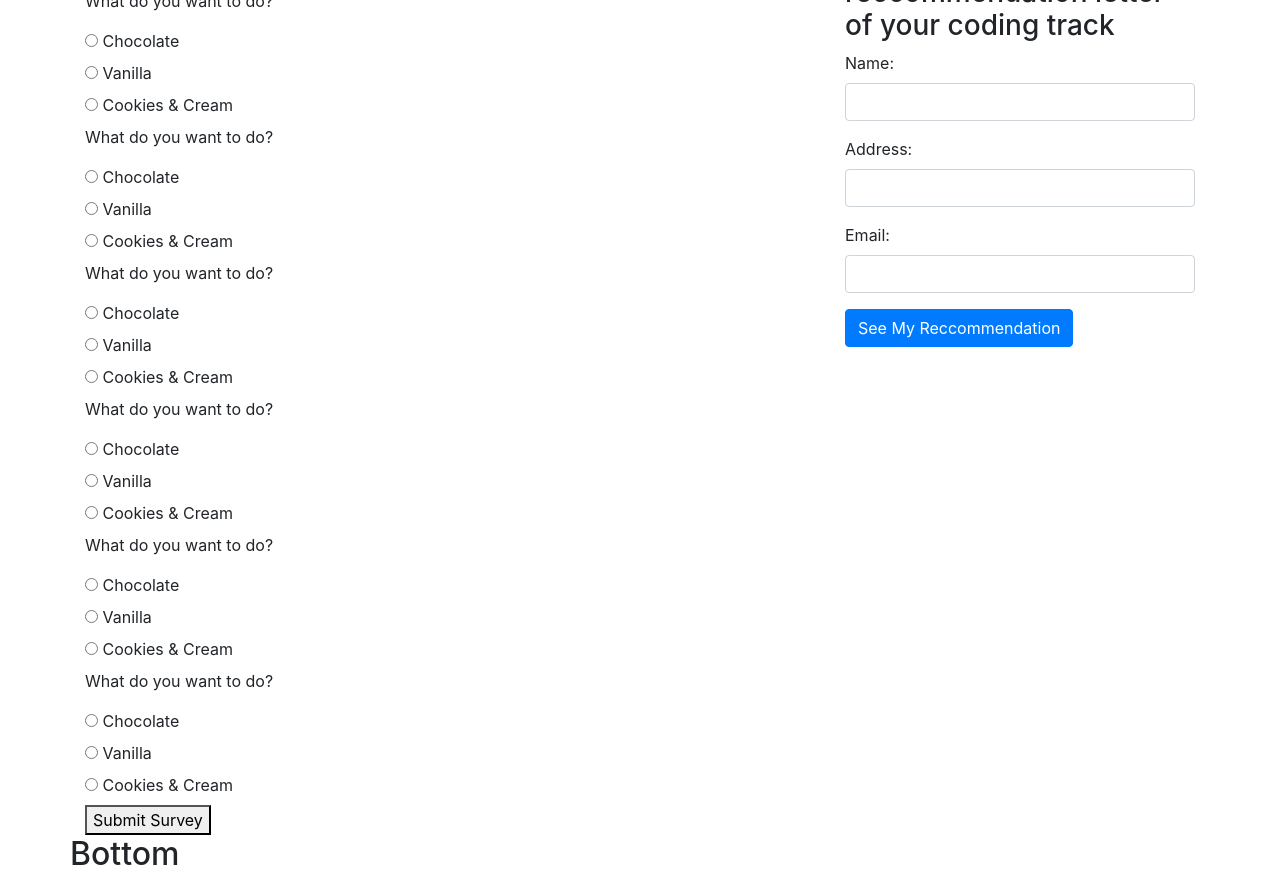
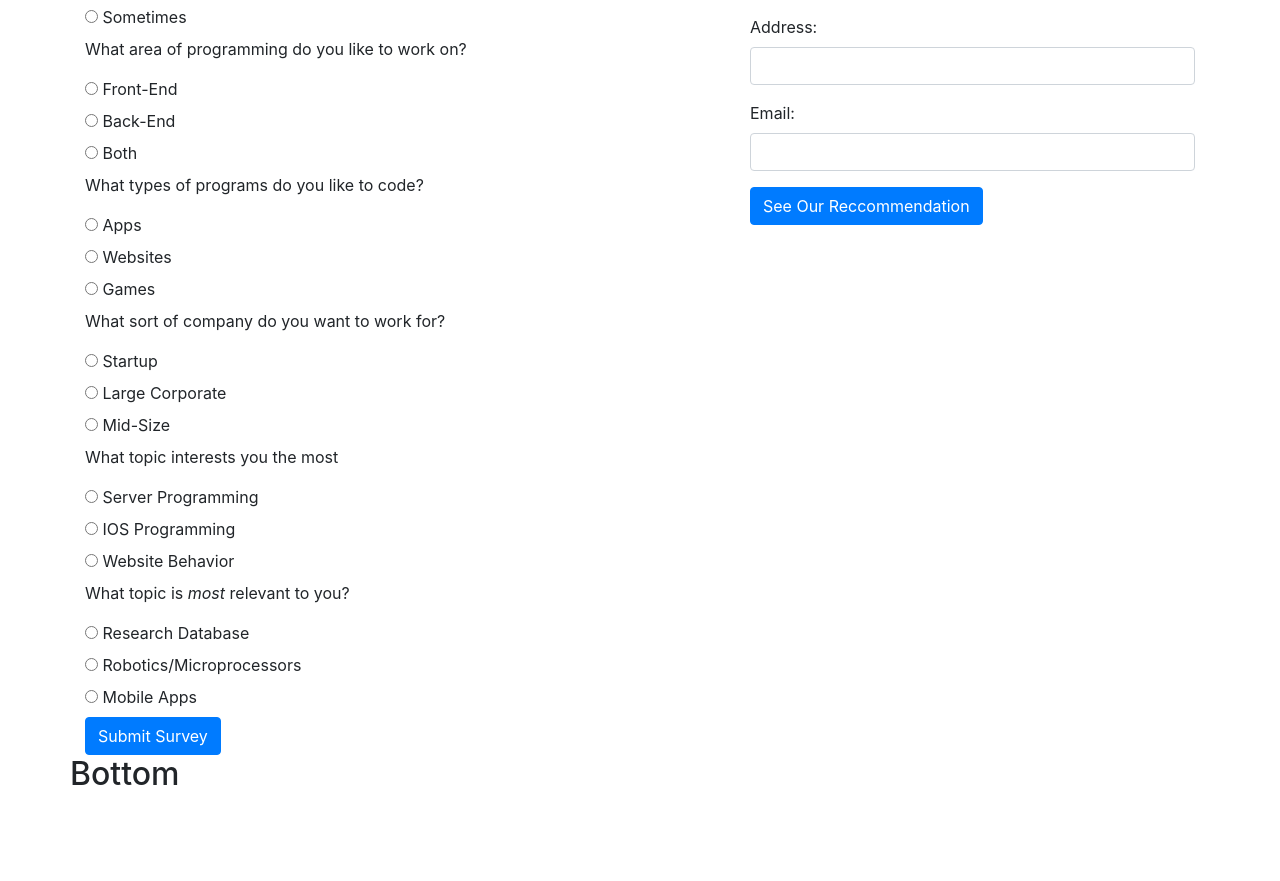
Before and after one commit to nelsonsbrian/track-suggester, a plain HTML site: page index.html in a window 1280 px wide. Shown: the part 717-1598 px from the top of the page. After the commit the page ends 1518 px from the top, so only its background shows below. Drawn offline with Linux system fonts and the light colour scheme.

Commit message:
add content to survey questions

```diff
--- a/index.html
+++ b/index.html
@@ -15,7 +15,7 @@
     <p>Take a survey below to see what coding track fits you best</p>
 
     <div class="row">
-      <div class="col-md-8">
+      <div class="col-md-7">
         <div class="row">
           <h2>Ruby/Rails</h2>
           <p>Lorem ipsum dolor sit amet, consectetur adipiscing elit, sed do eiusmod tempor incididunt ut labore et dolore magna aliqua. Amet est placerat in egestas erat. Quis imperdiet massa tincidunt nunc pulvinar sapien et ligula. Lectus urna duis convallis convallis tellus id interdum velit. Id consectetur purus ut faucibus.</p>
@@ -29,7 +29,8 @@
           <p>Lorem ipsum dolor sit amet, consectetur adipiscing elit, sed do eiusmod tempor incididunt ut labore et dolore magna aliqua. Ut diam quam nulla porttitor. Eu non diam phasellus vestibulum lorem sed risus. Enim ut tellus elementum sagittis. Ut diam quam nulla porttitor.</p>
         </div>
       </div>
-      <div class="col-md-4">
+
+      <div class="col-md-5">
         <h3>Why choosing a track matters:</h3>
         <p class="indentable">Lorem ipsum dolor sit amet, consectetur adipiscing elit, sed do eiusmod tempor incididunt ut labore et dolore magna aliqua. Et odio pellentesque diam volutpat. Ornare massa eget egestas purus viverra. Vitae justo eget magna fermentum iaculis eu non diam phasellus. Malesuada nunc vel risus commodo.<br><br></p>
         <p class="indentable">Lorem ipsum dolor sit amet, consectetur adipiscing elit, sed do eiusmod tempor incididunt ut labore et dolore magna aliqua. Lorem sed risus ultricies tristique nulla aliquet enim tortor. Suspendisse sed nisi lacus sed. Turpis egestas integer eget aliquet nibh praesent tristique. Eu nisl nunc mi ipsum faucibus vitae. Amet commodo nulla facilisi nullam vehicula ipsum a. Ornare massa eget egestas purus.</p>
@@ -38,141 +39,141 @@
 
 
     <div class="row">
-      <div class="col-md-8">
+      <div class="col-md-7">
         <h2>Survey</h2>
         <!-- Question -->
-        <p class="survey-question">What do you want to do?</p>
+        <p class="survey-question">Do you like working in pair/small groups?</p>
         <div class="radio">
           <label>
             <input type="radio" name="quest1" value="11">
-            Chocolate
+            Yes
           </label>
         </div>
         <div class="radio">
           <label>
             <input type="radio" name="quest1" value="21">
-            Vanilla
+            No
           </label>
         </div>
         <div class="radio">
           <label>
             <input type="radio" name="quest1" value="31">
-            Cookies & Cream
+            Sometimes
           </label>
         </div>
 
         <!-- Question -->
-        <p class="survey-question">What do you want to do?</p>
+        <p class="survey-question">What area of programming do you like to work on?</p>
         <div class="radio">
           <label>
             <input type="radio" name="quest2" value="11">
-            Chocolate
+            Front-End
           </label>
         </div>
         <div class="radio">
           <label>
             <input type="radio" name="quest2" value="21">
-            Vanilla
+            Back-End
           </label>
         </div>
         <div class="radio">
           <label>
             <input type="radio" name="quest2" value="31">
-            Cookies & Cream
+            Both
           </label>
         </div>
 
         <!-- Question -->
-        <p class="survey-question">What do you want to do?</p>
+        <p class="survey-question">What types of programs do you like to code?</p>
         <div class="radio">
           <label>
             <input type="radio" name="quest3" value="11">
-            Chocolate
+            Apps
           </label>
         </div>
         <div class="radio">
           <label>
             <input type="radio" name="quest3" value="21">
-            Vanilla
+            Websites
           </label>
         </div>
         <div class="radio">
           <label>
             <input type="radio" name="quest3" value="31">
-            Cookies & Cream
+            Games
           </label>
         </div>
 
         <!-- Question -->
-        <p class="survey-question">What do you want to do?</p>
+        <p class="survey-question">What sort of company do you want to work for?</p>
         <div class="radio">
           <label>
             <input type="radio" name="quest4" value="11">
-            Chocolate
+            Startup
           </label>
         </div>
         <div class="radio">
           <label>
             <input type="radio" name="quest4" value="21">
-            Vanilla
+            Large Corporate
           </label>
         </div>
         <div class="radio">
           <label>
             <input type="radio" name="quest4" value="31">
-            Cookies & Cream
+            Mid-Size
           </label>
         </div>
 
         <!-- Question -->
-        <p class="survey-question">What do you want to do?</p>
+        <p class="survey-question">What topic interests you the most</p>
         <div class="radio">
           <label>
             <input type="radio" name="quest5" value="11">
-            Chocolate
+            Server Programming
           </label>
         </div>
         <div class="radio">
           <label>
             <input type="radio" name="quest5" value="21">
-            Vanilla
+            IOS Programming
           </label>
         </div>
         <div class="radio">
           <label>
             <input type="radio" name="quest5" value="31">
-            Cookies & Cream
+            Website Behavior
           </label>
         </div>
 
         <!-- Question -->
-        <p class="survey-question">What do you want to do?</p>
+        <p class="survey-question">What topic is <em>most</em> relevant to you?</p>
         <div class="radio">
           <label>
             <input type="radio" name="quest6" value="41">
-            Chocolate
+            Research Database
           </label>
         </div>
         <div class="radio">
           <label>
             <input type="radio" name="quest6" value="51">
-            Vanilla
+            Robotics/Microprocessors
           </label>
         </div>
         <div class="radio">
           <label>
             <input type="radio" name="quest6" value="61">
-            Cookies & Cream
+            Mobile Apps
           </label>
         </div>
 
         <!-- Button Submit Survey         -->
         <div class="survey-submit-button">
-          <button type="button" id="survey-submit" name="button">Submit Survey</button>
+          <button type="button" class="btn btn-primary" id="survey-submit" name="button">Submit Survey</button>
         </div>
       </div>
 
-      <div class="col-md-4">
+      <div class="col-md-5">
         <h3>Receive a reccommendation letter of your coding track</h3>
         <form id="reccommendation">
           <div class="form-group">
@@ -192,7 +193,7 @@
 
           <!-- Button trigger modal -->
           <button id="complete-reccommendation" type="button" class="btn btn-primary" data-toggle="modal" data-target="#exampleModalLong">
-            See My Reccommendation
+            See Our Reccommendation
           </button>
 
           <!-- Modal -->
```
